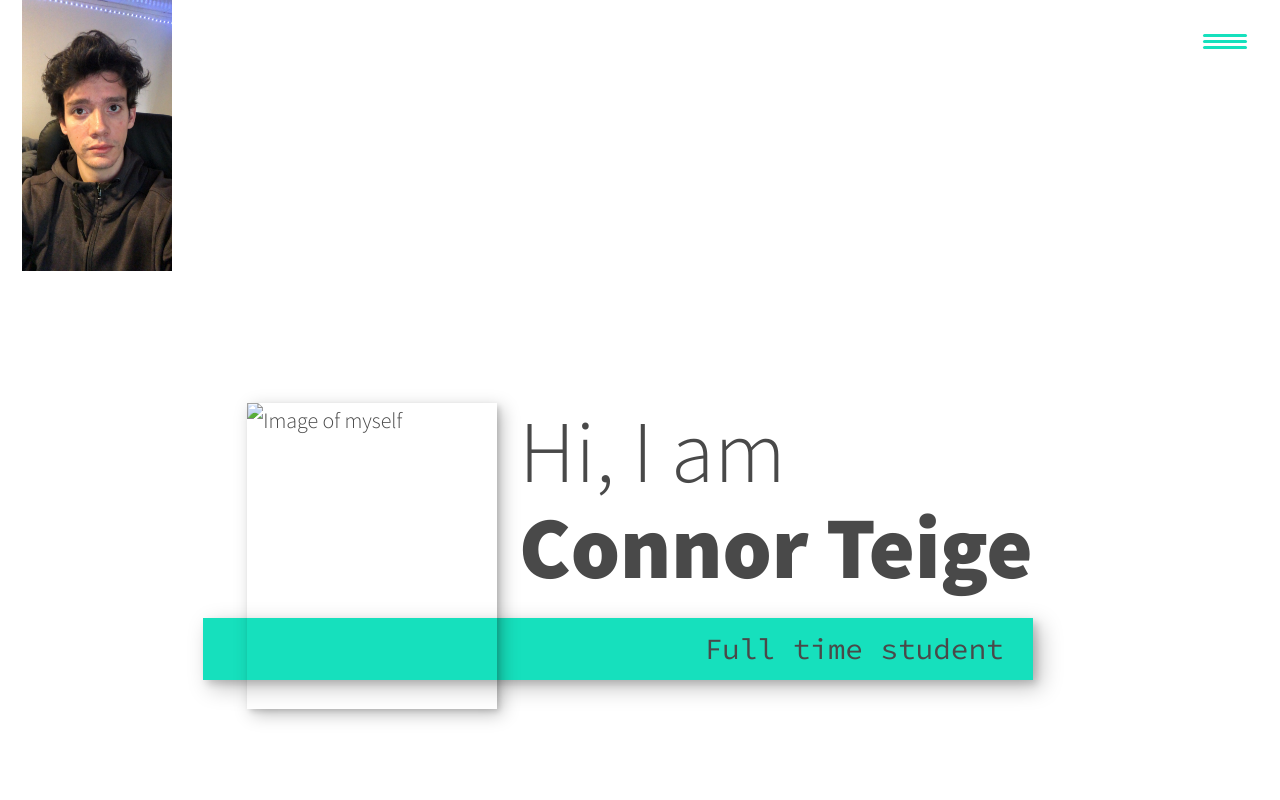
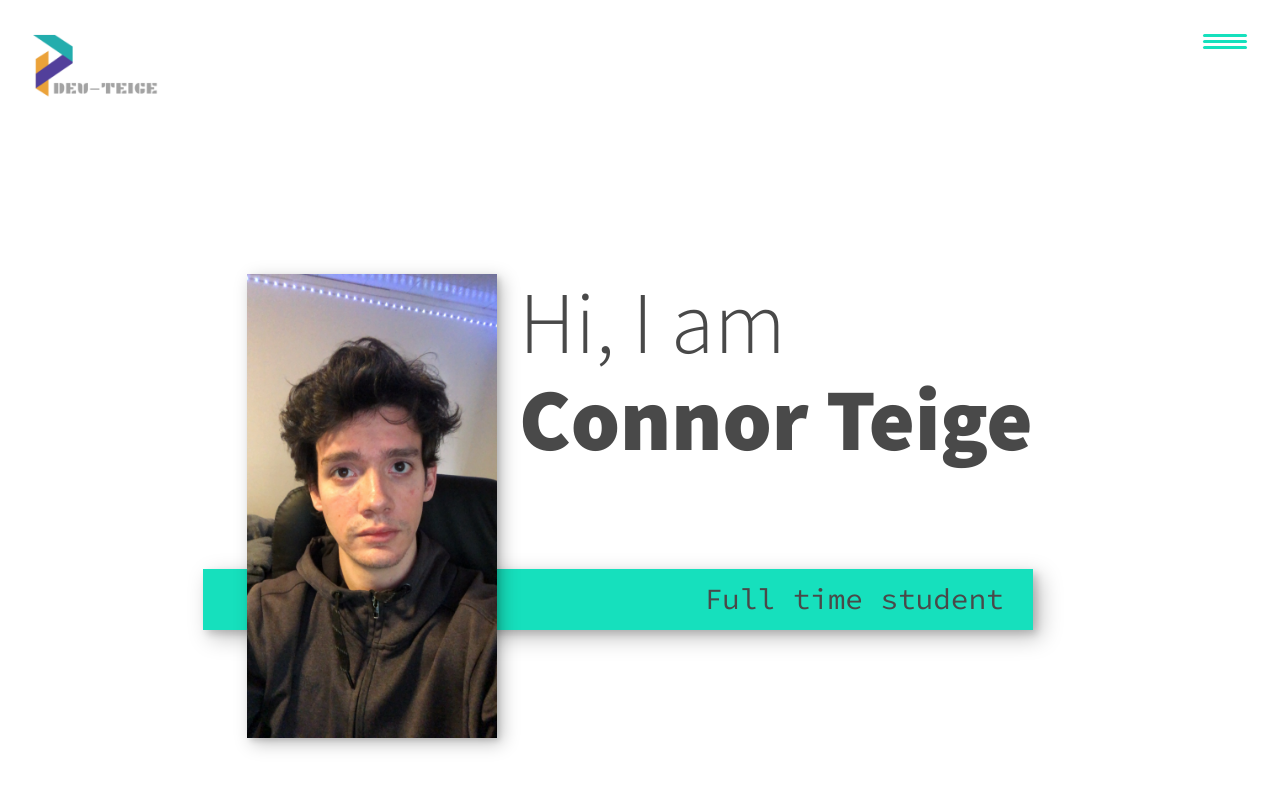
Before and after one commit to cmt0726/cmt0726.github.io, a plain HTML site: page index.html in a window 1280 px wide. Shown: the top 800 px of the page. Drawn offline with nearby package versions, Linux system fonts and the light colour scheme.

Commit message:
Update index.html

```diff
--- a/index.html
+++ b/index.html
@@ -17,7 +17,7 @@
         <header>
             <div class="logo">
 
-                <img src="File_000.jpeg" alt="An image of myself">
+                <img src="logo.png" alt="An image of myself">
             </div>
             <button class=nav-toggle aria-label="toggle navigation">
                 <span class="hamburger"></span>
@@ -39,7 +39,7 @@
             <p class="section__subtitle section__subtitle--intro">
                 Full time student
             </p>
-            <img src="profile.jpeg" alt="Image of myself" class="intro__img">
+            <img src="File_000.jpeg" alt="Image of myself" class="intro__img">
         </section>
 
         <!--About Me-->
```
